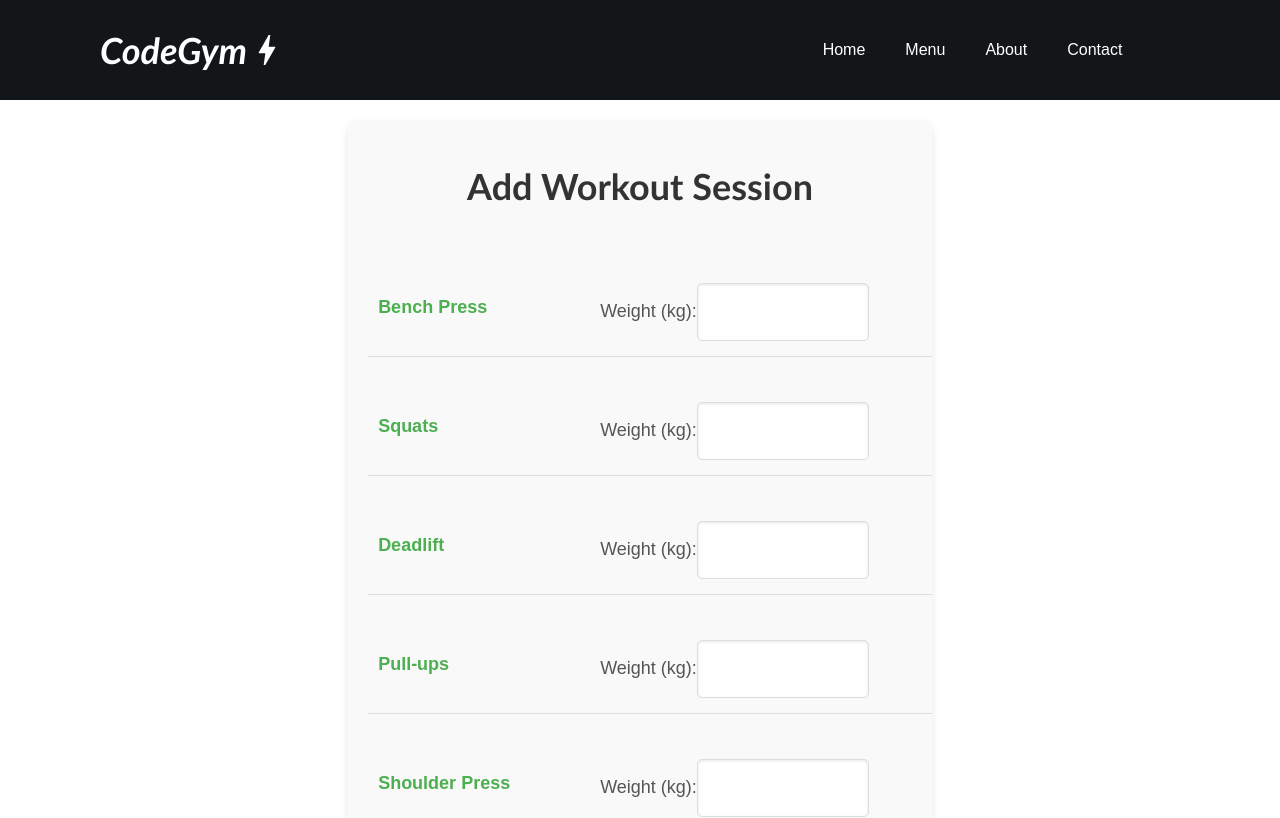
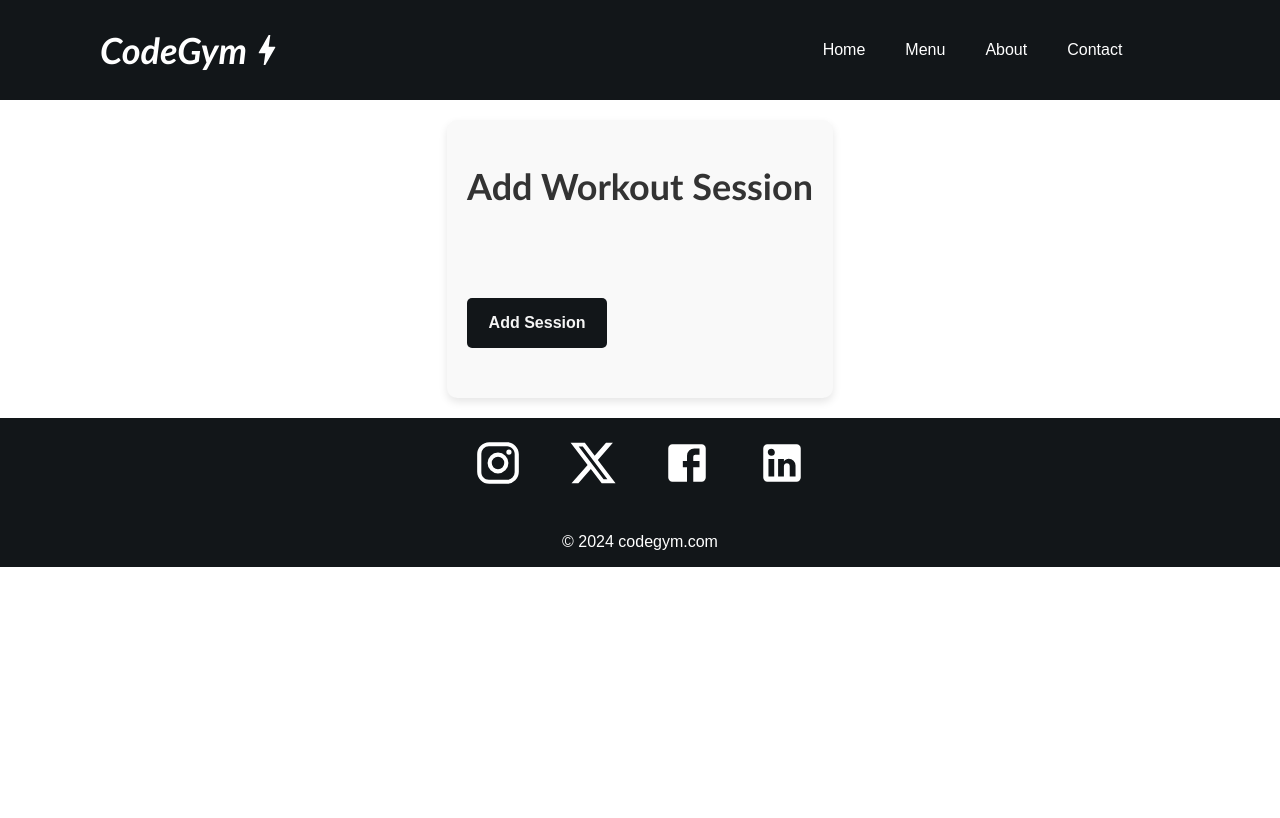
Before and after one commit to Lucia-Cai/CodeGym, a React (Create React App) app in the folder CodeGym/frontend/: page /workoutplans in a window 1280 px wide. Shown: the top 818 px of the page. Built offline with nearby package versions, Linux system fonts and the light colour scheme.

Commit message:
fixing display of session form

```diff
--- a/CodeGym/frontend/src/pages/WorkOutPlans.js
+++ b/CodeGym/frontend/src/pages/WorkOutPlans.js
@@ -1,20 +1,18 @@
 import React, { useState } from 'react';
+import { useLocation } from 'react-router-dom';
 import '../styles/WorkOutPlans.css';
 
 function WorkOutPlans() {
+
+  const location = useLocation();
+
   // Predefined list of exercises (autopopulated from another form in a real use case)
-  const predefinedExercises = [
-    'Bench Press',
-    'Squats',
-    'Deadlift',
-    'Pull-ups',
-    'Shoulder Press',
-  ];
+  const predefinedExercises = location.state?.exercise_list || []; // Default to an empty object
 
   // State to manage the form inputs
   const [formData, setFormData] = useState(
     predefinedExercises.map((exercise) => ({
-      name: exercise,
+      name: exercise.name,
       reps: '',
       weight: '',
     }))
--- a/CodeGym/frontend/src/pages/WorkoutProgress.js
+++ b/CodeGym/frontend/src/pages/WorkoutProgress.js
@@ -52,10 +52,6 @@ const data = [
 
 
 
-
-
-
-
 function WorkoutProgress() {
   const navigate = useNavigate();
   const location = useLocation();
@@ -92,7 +88,11 @@ useEffect(() => {
 
 
 const handleMenuItemClick = () => {
-  navigate("/workoutplans");
+  const exercise_list = exercises.map((exercise) => ({
+    "name": exercise.name,
+    "exercise_id": exercise.exercise_id
+  }));
+  navigate("/workoutplans", { state: { exercise_list } });
 };
 
   return (
```
